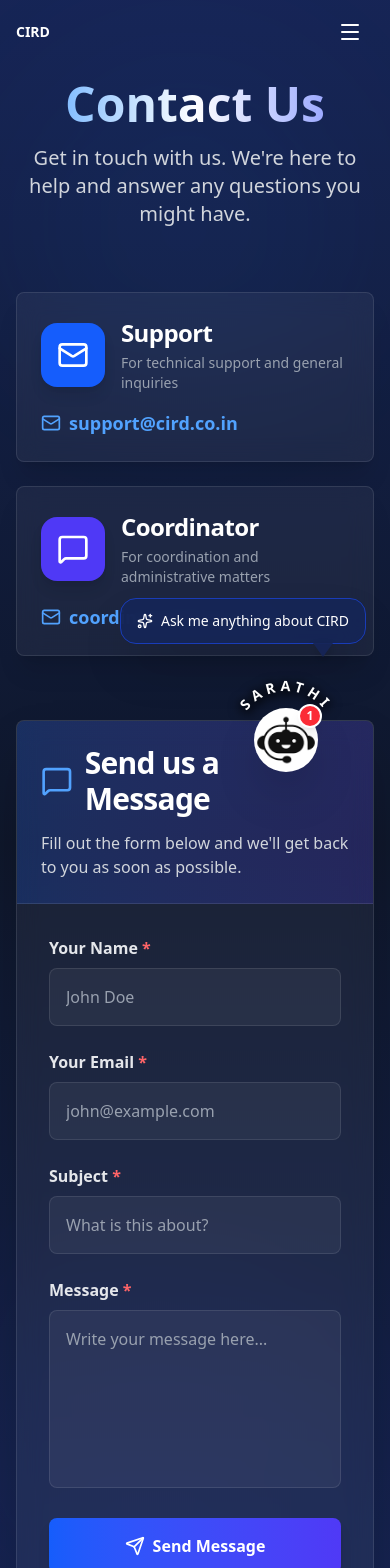
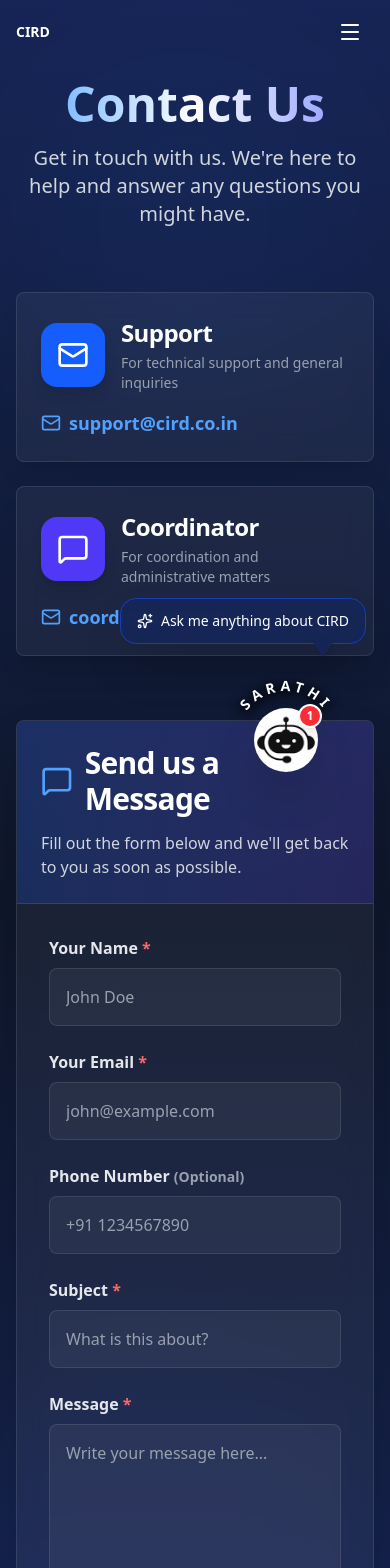
Before and after one commit to anshikasharma148/cird, a Next.js app: page /contact in a window 390 px wide. Shown: the top 1568 px of the page. Built offline with nearby package versions, Linux system fonts and the light colour scheme.

Commit message:
Add optional phone number field to contact form

```diff
--- a/src/app/api/contact/route.ts
+++ b/src/app/api/contact/route.ts
@@ -15,12 +15,12 @@ function escapeHtml(text: string): string {
 
 export async function POST(request: NextRequest) {
   try {
-    const { name, email, subject, message } = await request.json();
+    const { name, email, phone, subject, message } = await request.json();
 
     // Validate required fields
     if (!name || !email || !subject || !message) {
       return NextResponse.json(
-        { error: "All fields are required" },
+        { error: "All required fields must be filled" },
         { status: 400 }
       );
     }
@@ -28,6 +28,7 @@ export async function POST(request: NextRequest) {
     // Sanitize inputs
     const sanitizedName = escapeHtml(name);
     const sanitizedEmail = escapeHtml(email);
+    const sanitizedPhone = phone ? escapeHtml(phone) : "";
     const sanitizedSubject = escapeHtml(subject);
     const sanitizedMessage = escapeHtml(message);
 
@@ -54,6 +55,7 @@ export async function POST(request: NextRequest) {
           <div style="background-color: #f3f4f6; padding: 20px; border-radius: 8px; margin: 20px 0;">
             <p><strong>Name:</strong> ${sanitizedName}</p>
             <p><strong>Email:</strong> ${sanitizedEmail}</p>
+            ${sanitizedPhone ? `<p><strong>Phone:</strong> ${sanitizedPhone}</p>` : ''}
             <p><strong>Subject:</strong> ${sanitizedSubject}</p>
           </div>
           <div style="background-color: #ffffff; padding: 20px; border-left: 4px solid #3b82f6; margin: 20px 0;">
@@ -67,6 +69,7 @@ export async function POST(request: NextRequest) {
 
         Name: ${sanitizedName}
         Email: ${sanitizedEmail}
+        ${sanitizedPhone ? `Phone: ${sanitizedPhone}` : ''}
         Subject: ${sanitizedSubject}
 
         Message:
--- a/src/app/contact/page.tsx
+++ b/src/app/contact/page.tsx
@@ -9,6 +9,7 @@ export default function ContactPage() {
   const [form, setForm] = useState({
     name: "",
     email: "",
+    phone: "",
     subject: "",
     message: "",
   });
@@ -39,7 +40,7 @@ export default function ContactPage() {
       if (!res.ok) throw new Error(data.error);
 
       setMsg("Message sent successfully!");
-      setForm({ name: "", email: "", subject: "", message: "" });
+      setForm({ name: "", email: "", phone: "", subject: "", message: "" });
     } catch (err: any) {
       setMsg("Error: " + err.message);
     } finally {
@@ -211,6 +212,25 @@ export default function ContactPage() {
                   </motion.div>
                 </div>
 
+                {/* Phone Field */}
+                <motion.div
+                  initial={{ opacity: 0, y: 20 }}
+                  animate={{ opacity: 1, y: 0 }}
+                  transition={{ duration: 0.5, delay: 0.55 }}
+                >
+                  <label className="block mb-2 font-semibold text-gray-200">
+                    Phone Number <span className="text-gray-400 text-sm">(Optional)</span>
+                  </label>
+                  <input
+                    type="tel"
+                    name="phone"
+                    value={form.phone}
+                    onChange={handleChange}
+                    className="w-full p-4 rounded-lg bg-white/5 border border-white/10 text-white placeholder-gray-400 outline-none focus:border-blue-500 focus:ring-2 focus:ring-blue-500/50 transition-all duration-300"
+                    placeholder="+91 1234567890"
+                  />
+                </motion.div>
+
                 {/* Subject Field */}
                 <motion.div
                   initial={{ opacity: 0, y: 20 }}
```
Also changed, not shown: 1 other file (tests, documents, lock files or other folders).
